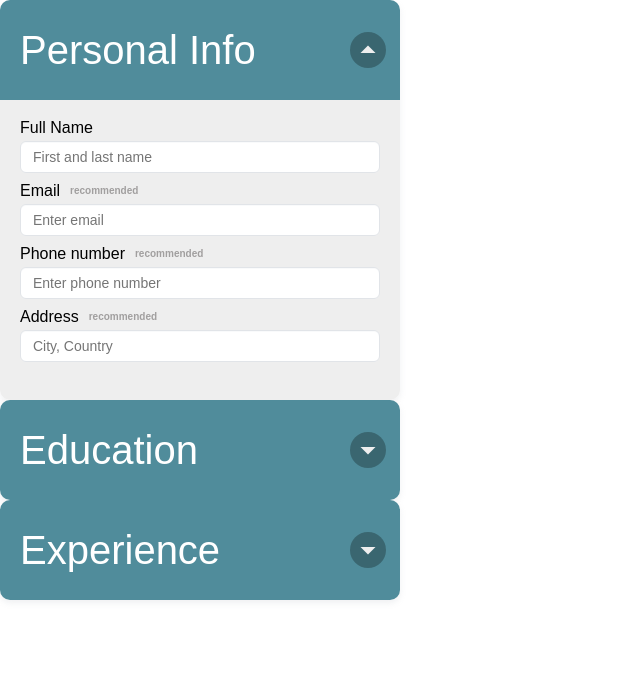
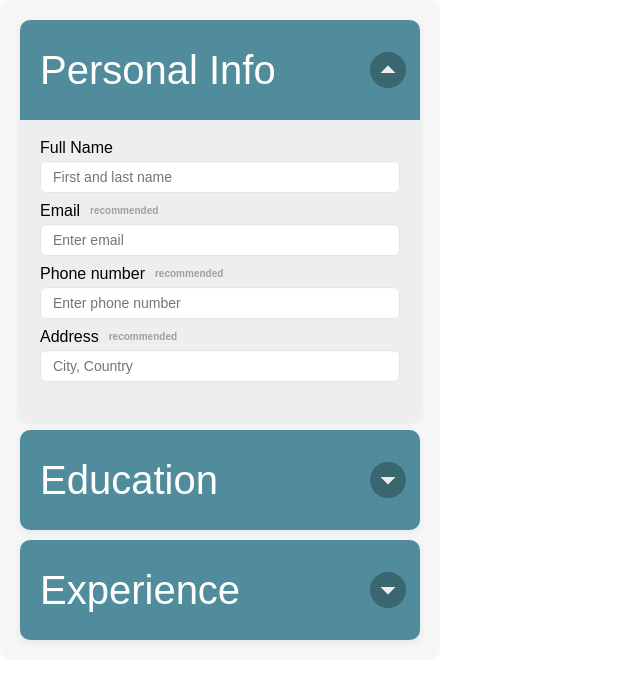
Before and after one commit to darwin-dev-diaz/odin-cv-application, a React (Vite) app: page / in a window 1280 px wide. Shown: the top 684 px of the page, without its empty margins (0-640 px from the left). Built offline with nearby package versions, Linux system fonts and the light colour scheme.

Commit message:
Clean up Accordion Container

```diff
--- a/src/components/Accordion.jsx
+++ b/src/components/Accordion.jsx
@@ -1,12 +1,13 @@
 import { useState } from "react";
 import AccordionPage from "./AccordionPage";
 import PersonalInfoField from "./PersonalInfoField";
+import "../styles/Accordion.css"
 
 export default function Accordion({ children }) {
   const [openID, setOpenID] = useState(0);
 
   return (
-    <>
+    <div className="accordion-container">
       <AccordionPage
         title="Personal Info"
         open={openID === 0}
@@ -20,6 +21,7 @@ export default function Accordion({ children }) {
         onOpen={()=>setOpenID(1)}
       >
         <PersonalInfoField />
+        <PersonalInfoField />
       </AccordionPage>
       <AccordionPage
         title="Experience"
@@ -28,6 +30,6 @@ export default function Accordion({ children }) {
       >
         <PersonalInfoField />
       </AccordionPage>
-    </>
+    </div   >
   );
 }
--- /dev/null
+++ b/src/styles/Accordion.css
@@ -0,0 +1,10 @@
+.accordion-container{
+    padding: 20px;
+    background-color: #f6f6f6;
+    width: fit-content;
+    display: flex;
+    flex-direction: column;
+    gap: 10px;
+    border-radius: 10px;
+
+}
```
